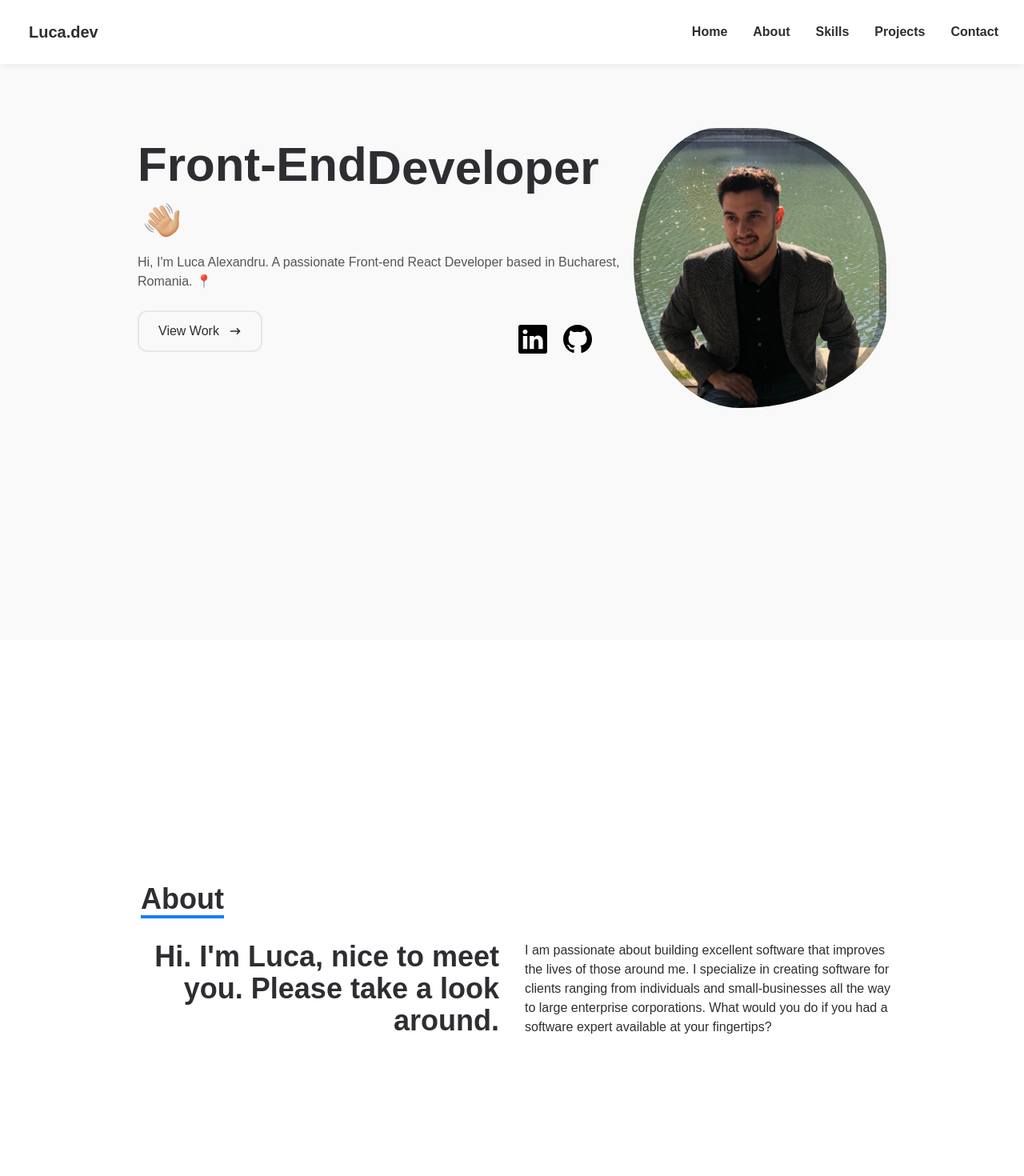
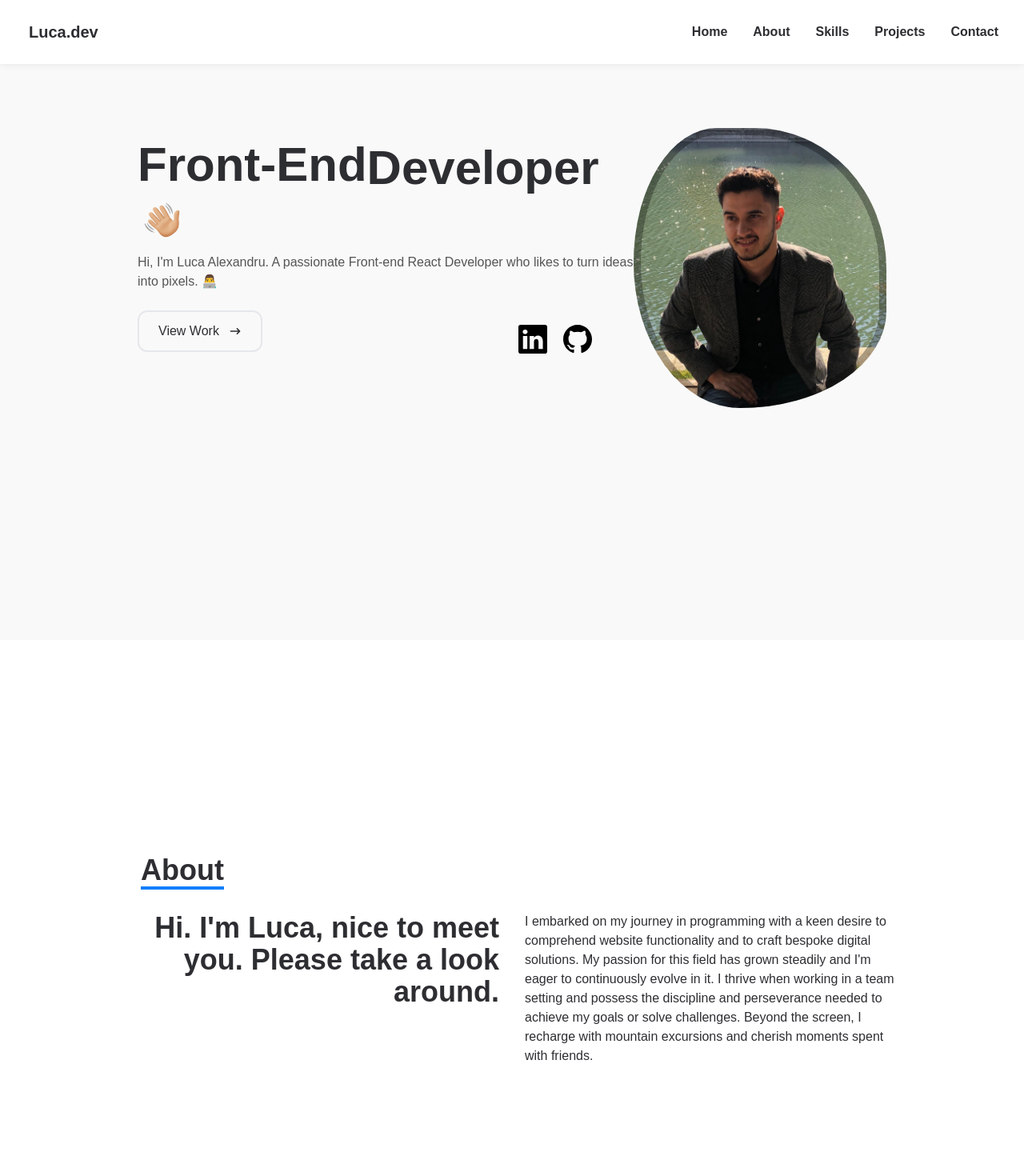
Before and after one commit to luca1777/portofolio-website, a React (Create React App) app: page / in a window 1280 px wide. Shown: the top 1470 px of the page at 80% size. Built offline with nearby package versions, Linux system fonts and the light colour scheme.

Commit message:
modified text for about, contact, and home

```diff
--- a/src/components/About.jsx
+++ b/src/components/About.jsx
@@ -16,11 +16,14 @@ export const About = () => {
           </div>
           <div>
             <p>
-              I am passionate about building excellent software that improves
-              the lives of those around me. I specialize in creating software
-              for clients ranging from individuals and small-businesses all the
-              way to large enterprise corporations. What would you do if you had
-              a software expert available at your fingertips?
+              I embarked on my journey in programming with a keen desire to
+              comprehend website functionality and to craft bespoke digital
+              solutions. My passion for this field has grown steadily and I'm
+              eager to continuously evolve in it. I thrive when working in a
+              team setting and possess the discipline and perseverance needed to
+              achieve my goals or solve challenges. Beyond the screen, I
+              recharge with mountain excursions and cherish moments spent with
+              friends.
             </p>
           </div>
         </div>
--- a/src/components/Contact.jsx
+++ b/src/components/Contact.jsx
@@ -17,7 +17,9 @@ export const Contact = () => {
           <HiMail className="text-[#147EFB] text-[4rem] my-5 py-3 rounded-full bg-white shadow-xl lg:mr-5" />
           <div className="flex flex-col items-center my-auto lg:items-start">
             <h3 className="text-[#2d2e32] font-bold">Mail</h3>
-            <p className="text-[#767676] text-lg">luca.alexandru17@yahoo.com</p>
+            <a href="mailto:luca.alexandru17@yahoo.com">
+            <p className="text-[#767676] text-lg hover:text-[#147EFB]">luca.alexandru17@yahoo.com</p>
+            </a>
           </div>
         </div>
         <div className="flex flex-col lg:flex-row items-center lg:items-start mt-5">
--- a/src/components/Home.jsx
+++ b/src/components/Home.jsx
@@ -21,8 +21,8 @@ export const Home = () => {
             />
           </h2>
           <p className="text-[#555] py-4 max-w-[700px]">
-            Hi, I'm Luca Alexandru. A passionate Front-end React Developer based
-            in Bucharest, Romania. 📍
+            Hi, I'm Luca Alexandru. A passionate Front-end React Developer who likes to turn ideas
+            into pixels. 👨‍💻
           </p>
           <div className="flex justify-between md:justify-normal items-center">
             <Link to="work" smooth={true} duration={500} offset={-80}>
```
